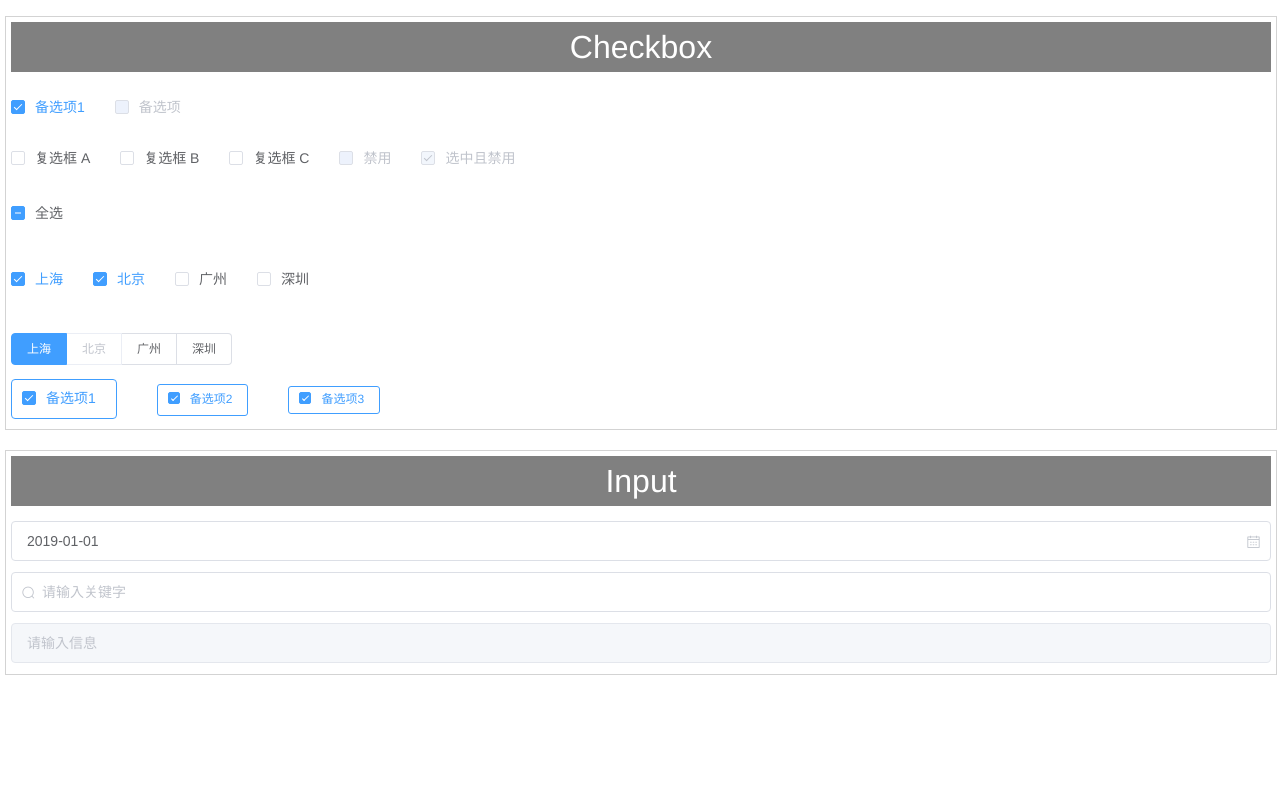
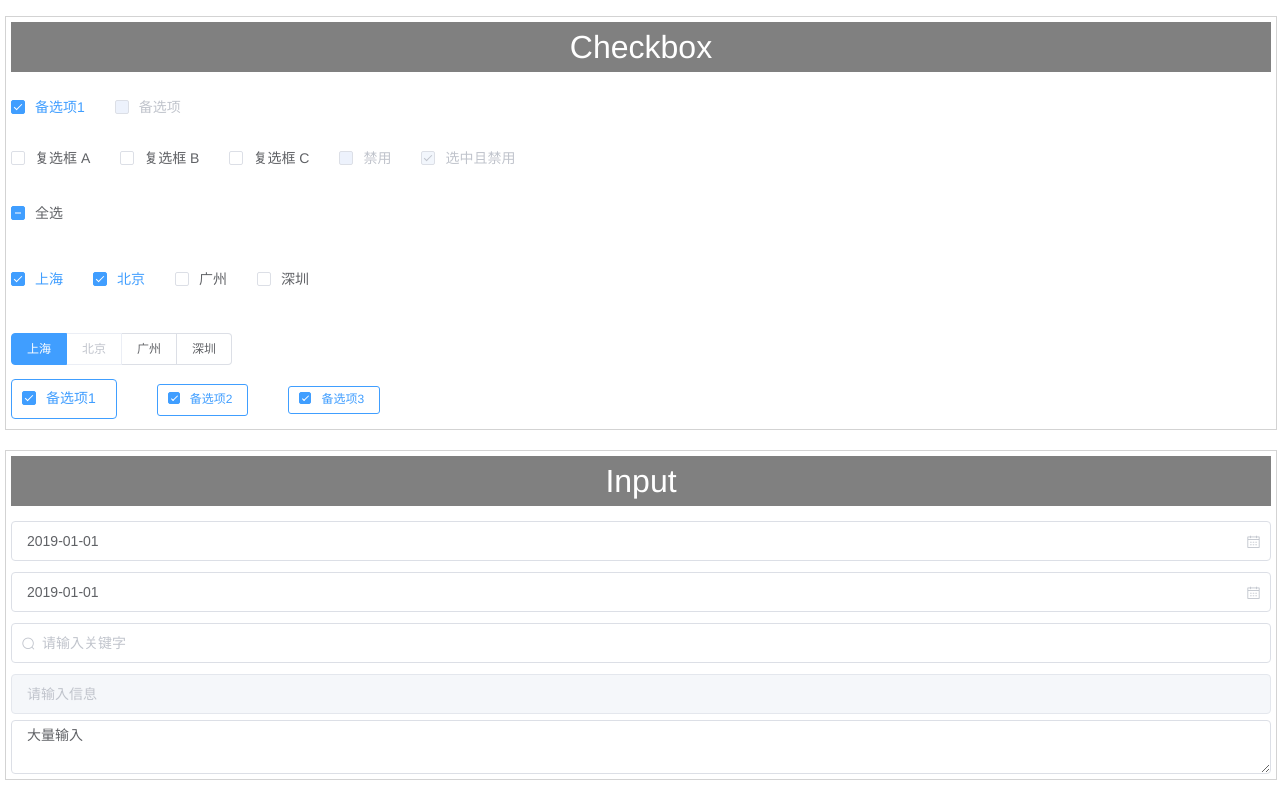
Before and after one commit to guojs-github/element-ex, a Vue app: page /#/ in a window 1280 px wide. Shown: the part 2557-3357 px from the top of the page. Before the commit the page ends 3252 px from the top, so only its background shows below. Built offline with nearby package versions, Linux system fonts and the light colour scheme.

Commit message:
20190110 Input

```diff
--- a/src/components/Input/Input.less
+++ b/src/components/Input/Input.less
@@ -6,6 +6,7 @@
 	& > .row {
 		width: 100%;
 		min-height: 50px;
-		line-height: 50px
+		line-height: 50px;
+
 	}
 }
--- a/src/components/Input/Input.vue
+++ b/src/components/Input/Input.vue
@@ -4,10 +4,17 @@
 
 		<div class='row'>
 			<el-input v-model="input1" placeholder="请选择日期" suffix-icon="el-icon-date" clearable/>
+			<el-input v-model="input1" placeholder="请选择日期" suffix-icon="el-icon-date" clearable/>
 			<el-input v-model="input2" placeholder="请输入关键字" clearable>
 				<i slot='prefix' class='el-input__icon el-icon-search'/>
 			</el-input>
 			<el-input v-model="input3" placeholder="请输入信息" :disabled='true'/>
+			<el-input
+				type="textarea"
+				:autosize="{ minRows: 2, maxRows: 4}"
+				placeholder="请输入内容"
+				v-model="textarea">
+			</el-input>
 		</div>
 	</div>
 </template>
@@ -20,7 +27,8 @@
 			return {
 				input1: '2019-01-01',
 				input2: '',
-				input3: ''
+				input3: '',
+				textarea: '大量输入'
 			}
 		},
 
```
